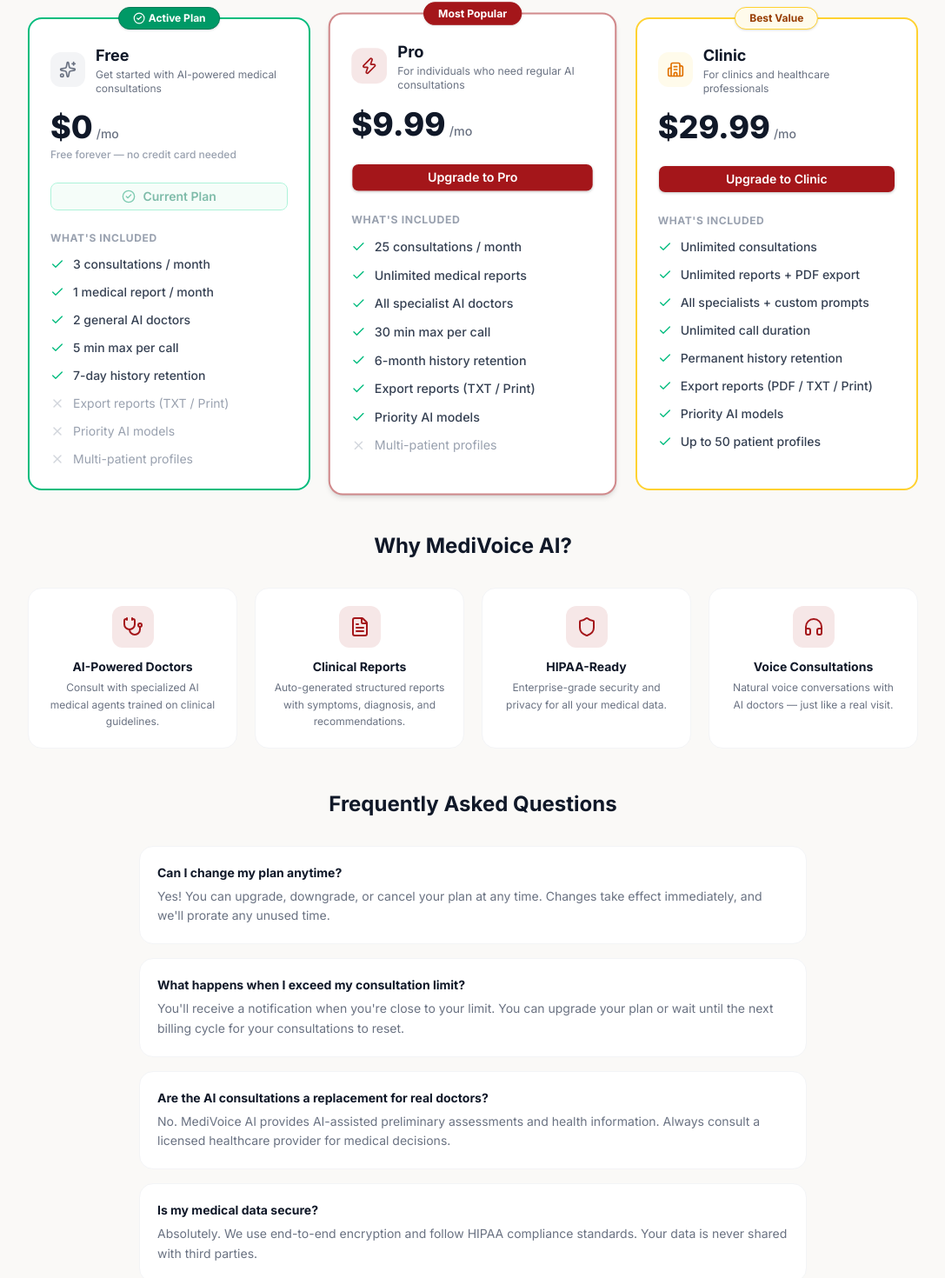
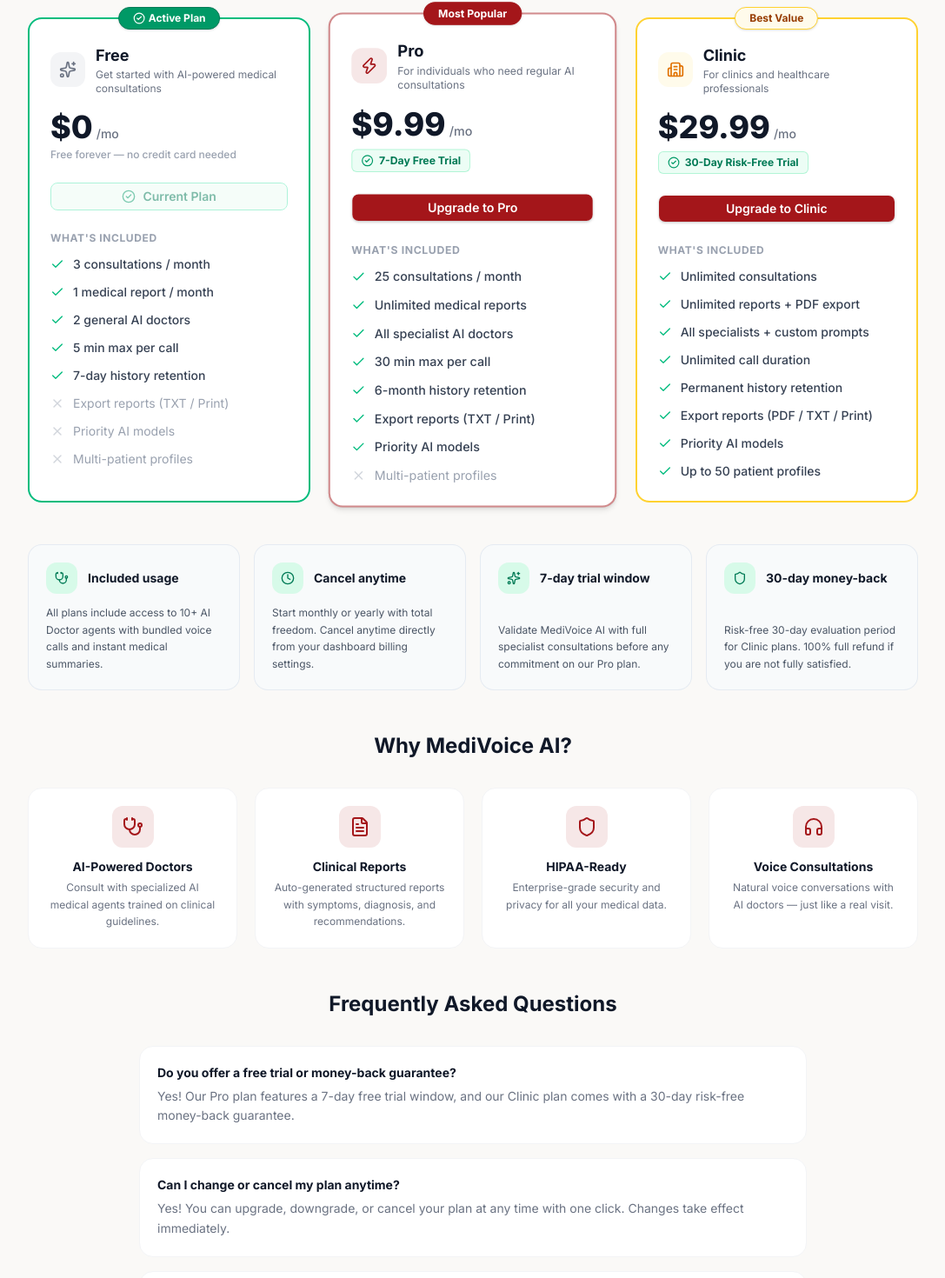
Before and after one commit to Itssanthoshhere/Medi-Voice-AI, a Next.js app: page /billing in a window 1280 px wide. Shown: the part 442-1912 px from the top of the page at 87% size, without its empty margins (96-1183 px from the left). Built offline with nearby package versions, Linux system fonts and the light colour scheme; no server answers.

Commit message:
feat: Add 7-Day Free Trial & 30-Day Money-Back Guarantee badges and guarantee cards to pricing pages

```diff
--- a/app/(routes)/billing/page.tsx
+++ b/app/(routes)/billing/page.tsx
@@ -38,6 +38,7 @@
     monthlyPrice: 0,
     yearlyPrice: 0,
     badge: null,
+    trialNotice: null,
     borderColor: "border-gray-200",
     ctaText: "Current Plan",
     ctaVariant: "outline" as const,
@@ -63,6 +64,7 @@
     monthlyPrice: 9.99,
     yearlyPrice: 99.99,
     badge: "Most Popular",
+    trialNotice: "7-Day Free Trial",
     borderColor: "border-primary/50",
     ctaText: "Upgrade to Pro",
     ctaVariant: "default" as const,
@@ -88,6 +90,7 @@
     monthlyPrice: 29.99,
     yearlyPrice: 299.99,
     badge: "Best Value",
+    trialNotice: "30-Day Risk-Free Trial",
     borderColor: "border-amber-300",
     ctaText: "Upgrade to Clinic",
     ctaVariant: "default" as const,
@@ -102,6 +105,29 @@
       { text: "Priority AI models", included: true },
       { text: "Up to 50 patient profiles", included: true },
     ],
+  },
+];
+
+const guaranteeCards = [
+  {
+    icon: Stethoscope,
+    title: "Included usage",
+    description: "All plans include access to 10+ AI Doctor agents with bundled voice calls and instant medical summaries.",
+  },
+  {
+    icon: Clock,
+    title: "Cancel anytime",
+    description: "Start monthly or yearly with total freedom. Cancel anytime directly from your dashboard billing settings.",
+  },
+  {
+    icon: Sparkles,
+    title: "7-day trial window",
+    description: "Validate MediVoice AI with full specialist consultations before any commitment on our Pro plan.",
+  },
+  {
+    icon: Shield,
+    title: "30-day money-back",
+    description: "Risk-free 30-day evaluation period for Clinic plans. 100% full refund if you are not fully satisfied.",
   },
 ];
 
@@ -130,29 +156,29 @@
 
 const faqs = [
   {
-    question: "Can I change my plan anytime?",
+    question: "Do you offer a free trial or money-back guarantee?",
     answer:
-      "Yes! You can upgrade, downgrade, or cancel your plan at any time. Changes take effect immediately, and we'll prorate any unused time.",
+      "Yes! Our Pro plan features a 7-day free trial window, and our Clinic plan comes with a 30-day risk-free money-back guarantee.",
+  },
+  {
+    question: "Can I change or cancel my plan anytime?",
+    answer:
+      "Yes! You can upgrade, downgrade, or cancel your plan at any time with one click. Changes take effect immediately.",
   },
   {
     question: "What happens when I exceed my consultation limit?",
     answer:
-      "You'll receive a notification when you're close to your limit. You can upgrade your plan or wait until the next billing cycle for your consultations to reset.",
+      "You'll receive a notification when you're close to your limit. You can upgrade your plan anytime to get instant extra consultations.",
   },
   {
     question: "Are the AI consultations a replacement for real doctors?",
     answer:
-      "No. MediVoice AI provides AI-assisted preliminary assessments and health information. Always consult a licensed healthcare provider for medical decisions.",
+      "No. MediVoice AI provides AI-assisted preliminary assessments and health information. Always consult a licensed healthcare provider for medical emergencies.",
   },
   {
     question: "Is my medical data secure?",
     answer:
       "Absolutely. We use end-to-end encryption and follow HIPAA compliance standards. Your data is never shared with third parties.",
-  },
-  {
-    question: "Do you offer refunds?",
-    answer:
-      "We offer a 7-day money-back guarantee for all paid plans. If you're not satisfied, contact our support team for a full refund.",
   },
 ];
 
@@ -322,6 +348,12 @@
                     /{billingCycle === "monthly" ? "mo" : "yr"}
                   </span>
                 </div>
+                {plan.trialNotice && (
+                  <div className="mt-2 inline-flex items-center gap-1.5 px-2.5 py-1 rounded-md bg-emerald-50 border border-emerald-200/80 text-emerald-700 text-xs font-bold">
+                    <CheckCircle2 className="w-3.5 h-3.5 text-emerald-600 shrink-0" />
+                    <span>{plan.trialNotice}</span>
+                  </div>
+                )}
                 {billingCycle === "yearly" && savings > 0 && (
                   <p className="text-xs text-emerald-600 font-semibold mt-1">
                     Save {savings}% vs monthly
@@ -384,6 +416,27 @@
                   </div>
                 ))}
               </div>
+            </div>
+          );
+        })}
+      </div>
+
+      {/* 4 Bottom Guarantee Cards (Reference layout) */}
+      <div className="max-w-5xl mx-auto grid grid-cols-1 sm:grid-cols-2 lg:grid-cols-4 gap-4">
+        {guaranteeCards.map((card, idx) => {
+          const Icon = card.icon;
+          return (
+            <div
+              key={idx}
+              className="p-5 rounded-2xl bg-slate-50/80 border border-slate-200/80 flex flex-col justify-between space-y-3"
+            >
+              <div className="flex items-center gap-3">
+                <div className="w-9 h-9 rounded-xl bg-emerald-100/80 text-emerald-700 flex items-center justify-center shrink-0 font-bold">
+                  <Icon className="w-4 h-4" />
+                </div>
+                <h4 className="font-bold text-sm text-gray-900">{card.title}</h4>
+              </div>
+              <p className="text-xs text-gray-600 leading-relaxed">{card.description}</p>
             </div>
           );
         })}
--- a/app/(routes)/dashboard/billing/page.tsx
+++ b/app/(routes)/dashboard/billing/page.tsx
@@ -11,10 +11,12 @@
   ArrowLeft,
   Crown,
   Shield,
+  Clock,
   Stethoscope,
   ArrowRight,
   FileText,
   Headphones,
+  CheckCircle2,
 } from "lucide-react";
 import { Button } from "@/components/ui/button";
 
@@ -31,6 +33,7 @@
     monthlyPrice: 0,
     yearlyPrice: 0,
     badge: null,
+    trialNotice: null,
     borderColor: "border-gray-200",
     ctaText: "Current Plan",
     ctaVariant: "outline" as const,
@@ -56,6 +59,7 @@
     monthlyPrice: 9.99,
     yearlyPrice: 99.99,
     badge: "Most Popular",
+    trialNotice: "7-Day Free Trial",
     borderColor: "border-primary/50",
     ctaText: "Upgrade to Pro",
     ctaVariant: "default" as const,
@@ -81,6 +85,7 @@
     monthlyPrice: 29.99,
     yearlyPrice: 299.99,
     badge: "Best Value",
+    trialNotice: "30-Day Risk-Free Trial",
     borderColor: "border-amber-300",
     ctaText: "Upgrade to Clinic",
     ctaVariant: "default" as const,
@@ -98,58 +103,77 @@
   },
 ];
 
+const guaranteeCards = [
+  {
+    icon: Stethoscope,
+    title: "Included usage",
+    description: "All plans include access to 10+ AI Doctor agents with bundled voice calls and instant medical summaries.",
+  },
+  {
+    icon: Clock,
+    title: "Cancel anytime",
+    description: "Start monthly or yearly with total freedom. Cancel anytime directly from your dashboard billing settings.",
+  },
+  {
+    icon: Sparkles,
+    title: "7-day trial window",
+    description: "Validate MediVoice AI with full specialist consultations before any commitment on our Pro plan.",
+  },
+  {
+    icon: Shield,
+    title: "30-day money-back",
+    description: "Risk-free 30-day evaluation period for Clinic plans. 100% full refund if you are not fully satisfied.",
+  },
+];
+
 const highlights = [
   {
     icon: Stethoscope,
     title: "AI-Powered Doctors",
-    description:
-      "Consult with specialized AI medical agents trained on clinical guidelines.",
+    description: "Consult with specialized AI medical agents trained on clinical guidelines.",
   },
   {
     icon: FileText,
     title: "Clinical Reports",
-    description:
-      "Auto-generated structured reports with symptoms, diagnosis, and recommendations.",
+    description: "Auto-generated structured reports with symptoms, diagnosis, and recommendations.",
   },
   {
     icon: Shield,
     title: "HIPAA-Ready",
-    description:
-      "Enterprise-grade security and privacy for all your medical data.",
+    description: "Enterprise-grade security and privacy for all your medical data.",
   },
   {
     icon: Headphones,
     title: "Voice Consultations",
-    description:
-      "Natural voice conversations with AI doctors — just like a real visit.",
+    description: "Natural voice conversations with AI doctors — just like a real visit.",
   },
 ];
 
 const faqs = [
   {
-    question: "Can I change my plan anytime?",
+    question: "Do you offer a free trial or money-back guarantee?",
     answer:
-      "Yes! You can upgrade, downgrade, or cancel your plan at any time. Changes take effect immediately, and we'll prorate any unused time.",
+      "Yes! Our Pro plan features a 7-day free trial window, and our Clinic plan comes with a 30-day risk-free money-back guarantee.",
+  },
+  {
+    question: "Can I change or cancel my plan anytime?",
+    answer:
+      "Yes! You can upgrade, downgrade, or cancel your plan at any time with one click. Changes take effect immediately.",
   },
   {
     question: "What happens when I exceed my consultation limit?",
     answer:
-      "You'll receive a notification when you're close to your limit. You can upgrade your plan or wait until the next billing cycle for your consultations to reset.",
+      "You'll receive a notification when you're close to your limit. You can upgrade your plan anytime to get instant extra consultations.",
   },
   {
     question: "Are the AI consultations a replacement for real doctors?",
     answer:
-      "No. MediVoice AI provides AI-assisted preliminary assessments and health information. Always consult a licensed healthcare provider for medical decisions.",
+      "No. MediVoice AI provides AI-assisted preliminary assessments and health information. Always consult a licensed healthcare provider for medical emergencies.",
   },
   {
     question: "Is my medical data secure?",
     answer:
       "Absolutely. We use end-to-end encryption and follow HIPAA compliance standards. Your data is never shared with third parties.",
-  },
-  {
-    question: "Do you offer refunds?",
-    answer:
-      "We offer a 7-day money-back guarantee for all paid plans. If you're not satisfied, contact our support team for a full refund.",
   },
 ];
 
@@ -271,6 +295,12 @@
                     /{billingCycle === "monthly" ? "mo" : "yr"}
                   </span>
                 </div>
+                {plan.trialNotice && (
+                  <div className="mt-2 inline-flex items-center gap-1.5 px-2.5 py-1 rounded-md bg-emerald-50 border border-emerald-200/80 text-emerald-700 text-xs font-bold">
+                    <CheckCircle2 className="w-3.5 h-3.5 text-emerald-600 shrink-0" />
+                    <span>{plan.trialNotice}</span>
+                  </div>
+                )}
                 {billingCycle === "yearly" && savings > 0 && (
                   <p className="text-xs text-emerald-600 font-semibold mt-1">
                     Save {savings}% vs monthly
@@ -320,6 +350,27 @@
                   </div>
                 ))}
               </div>
+            </div>
+          );
+        })}
+      </div>
+
+      {/* 4 Bottom Guarantee Cards (Reference layout) */}
+      <div className="max-w-5xl mx-auto grid grid-cols-1 sm:grid-cols-2 lg:grid-cols-4 gap-4">
+        {guaranteeCards.map((card, idx) => {
+          const Icon = card.icon;
+          return (
+            <div
+              key={idx}
+              className="p-5 rounded-2xl bg-slate-50/80 border border-slate-200/80 flex flex-col justify-between space-y-3"
+            >
+              <div className="flex items-center gap-3">
+                <div className="w-9 h-9 rounded-xl bg-emerald-100/80 text-emerald-700 flex items-center justify-center shrink-0 font-bold">
+                  <Icon className="w-4 h-4" />
+                </div>
+                <h4 className="font-bold text-sm text-gray-900">{card.title}</h4>
+              </div>
+              <p className="text-xs text-gray-600 leading-relaxed">{card.description}</p>
             </div>
           );
         })}
```
